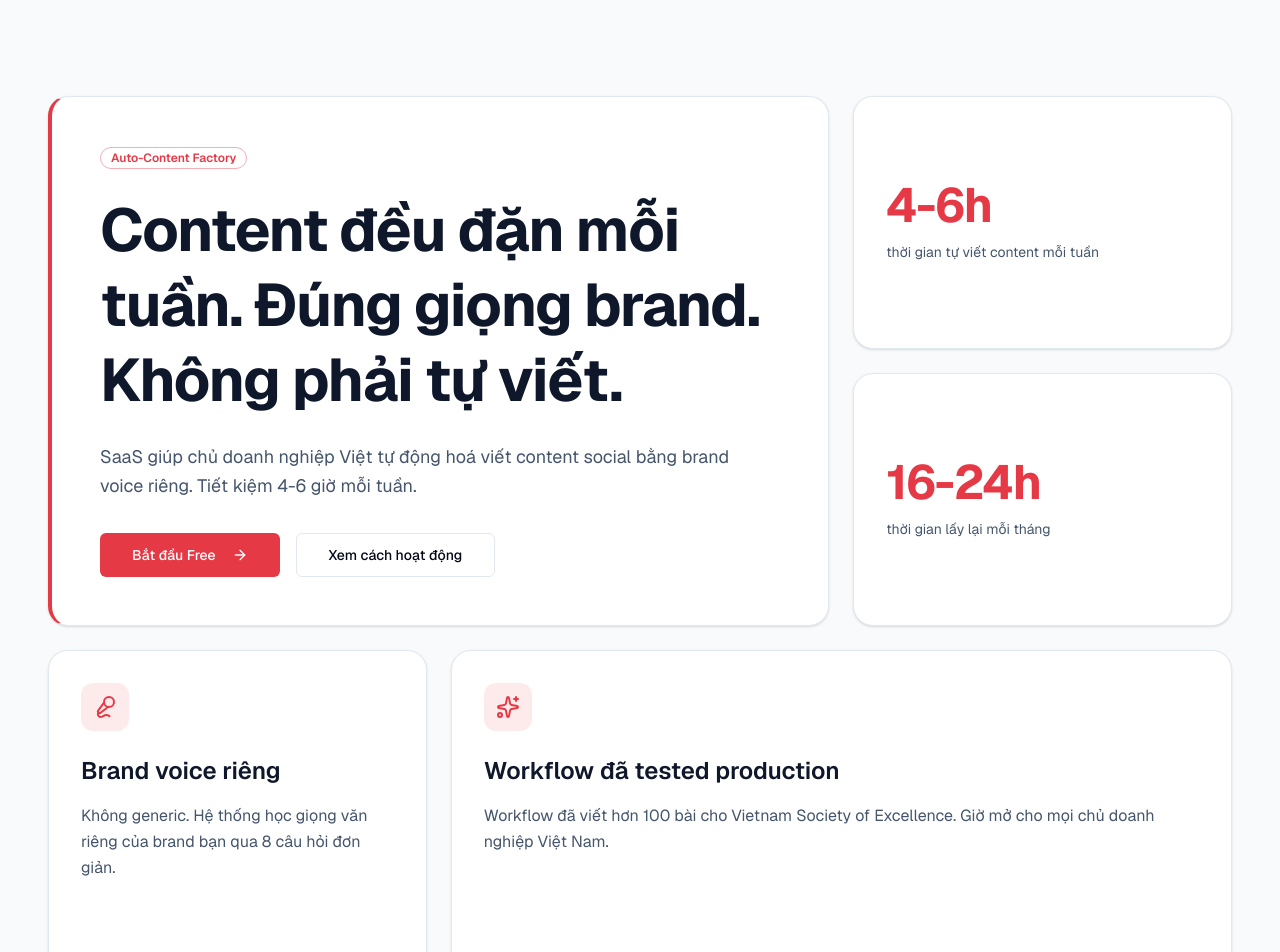
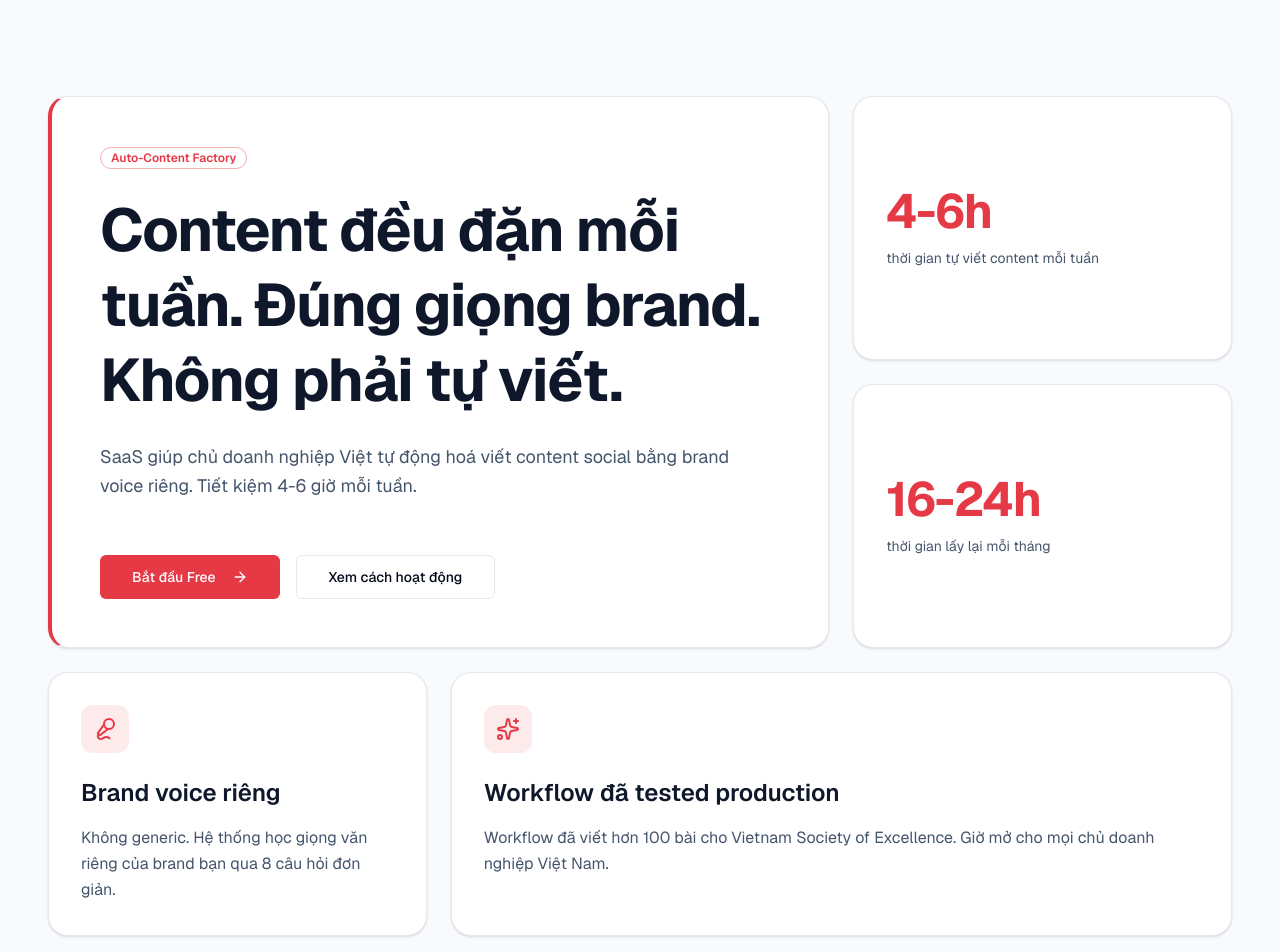
Before and after one commit to vuhuyhai/auto-content-factory, a Next.js app: page / in a window 1280 px wide. Shown: the top 952 px of the page. Built offline with nearby package versions, Linux system fonts and the light colour scheme.

Commit message:
polish(week1-day5): fix hero card height, pricing align, bonus spacing

```diff
--- a/src/components/landing/bonus-guarantee-section.tsx
+++ b/src/components/landing/bonus-guarantee-section.tsx
@@ -44,7 +44,7 @@ const TOTAL_VALUE_ITEMS = [
 
 export function BonusGuaranteeSection() {
   return (
-    <section className="w-full bg-slate-50 py-16 md:py-24 border-t border-slate-100">
+    <section className="w-full bg-slate-50 py-20 md:py-32 border-t border-slate-100">
       <div className="max-w-7xl mx-auto px-4 md:px-12">
         <div className="text-center mb-12 md:mb-16 max-w-3xl mx-auto">
           <Badge variant="outline" className="border-[#E63946] text-[#E63946]">
@@ -106,7 +106,7 @@ export function BonusGuaranteeSection() {
             {TOTAL_VALUE_ITEMS.map((item) => (
               <div
                 key={item.label}
-                className="flex justify-between items-center text-base md:text-lg border-b border-slate-700 pb-3 last:border-b-0"
+                className="flex justify-between items-baseline text-base md:text-lg border-b border-slate-700 pb-3 last:border-b-0"
               >
                 <span className="text-slate-300">{item.label}</span>
                 <span className="text-white font-medium">{item.value}</span>
--- a/src/components/landing/hero-section.tsx
+++ b/src/components/landing/hero-section.tsx
@@ -68,7 +68,7 @@ export function HeroSection() {
           </Card>
 
           {/* Feature Card 1 */}
-          <Card className="rounded-[20px] border-slate-200 bg-white transition-colors duration-300 hover:border-slate-300 col-span-4 md:col-span-4 md:row-span-2 p-8 flex flex-col justify-start gap-4">
+          <Card className="rounded-[20px] border-slate-200 bg-white transition-colors duration-300 hover:border-slate-300 col-span-4 md:col-span-4 p-8 flex flex-col justify-start gap-4">
             <div className="w-12 h-12 rounded-xl bg-[#E63946]/10 text-[#E63946] flex items-center justify-center">
               <Mic2 size={24} />
             </div>
@@ -81,7 +81,7 @@ export function HeroSection() {
           </Card>
 
           {/* Feature Card 2 */}
-          <Card className="rounded-[20px] border-slate-200 bg-white transition-colors duration-300 hover:border-slate-300 col-span-4 md:col-span-8 md:row-span-2 p-8 flex flex-col justify-start gap-4">
+          <Card className="rounded-[20px] border-slate-200 bg-white transition-colors duration-300 hover:border-slate-300 col-span-4 md:col-span-8 p-8 flex flex-col justify-start gap-4">
             <div className="w-12 h-12 rounded-xl bg-[#E63946]/10 text-[#E63946] flex items-center justify-center">
               <Sparkles size={24} />
             </div>
--- a/src/components/landing/pricing-section.tsx
+++ b/src/components/landing/pricing-section.tsx
@@ -100,7 +100,7 @@ export function PricingSection() {
           {PRICING_TIERS.map((tier) => (
             <Card
               key={tier.name}
-              className={`rounded-[20px] border-slate-200 bg-white p-8 flex flex-col gap-6 transition-colors duration-300 hover:border-slate-300 relative ${tier.highlighted ? "border-[#E63946] border-2 shadow-lg shadow-[#E63946]/10 scale-100 md:scale-105" : ""}`}
+              className={`rounded-[20px] border-slate-200 bg-white p-8 flex flex-col gap-6 h-full transition-colors duration-300 hover:border-slate-300 relative ${tier.highlighted ? "border-[#E63946] border-2 shadow-lg shadow-[#E63946]/10 scale-100 md:scale-105" : ""}`}
             >
               {tier.highlighted && (
                 <span className="absolute -top-3 left-1/2 -translate-x-1/2 bg-[#E63946] text-white text-xs font-semibold px-4 py-1 rounded-full uppercase tracking-wider">
@@ -133,7 +133,7 @@ export function PricingSection() {
                 ))}
               </ul>
 
-              <div className="pt-2">
+              <div className="pt-2 mt-auto">
                 <Button
                   asChild
                   size="lg"
```
